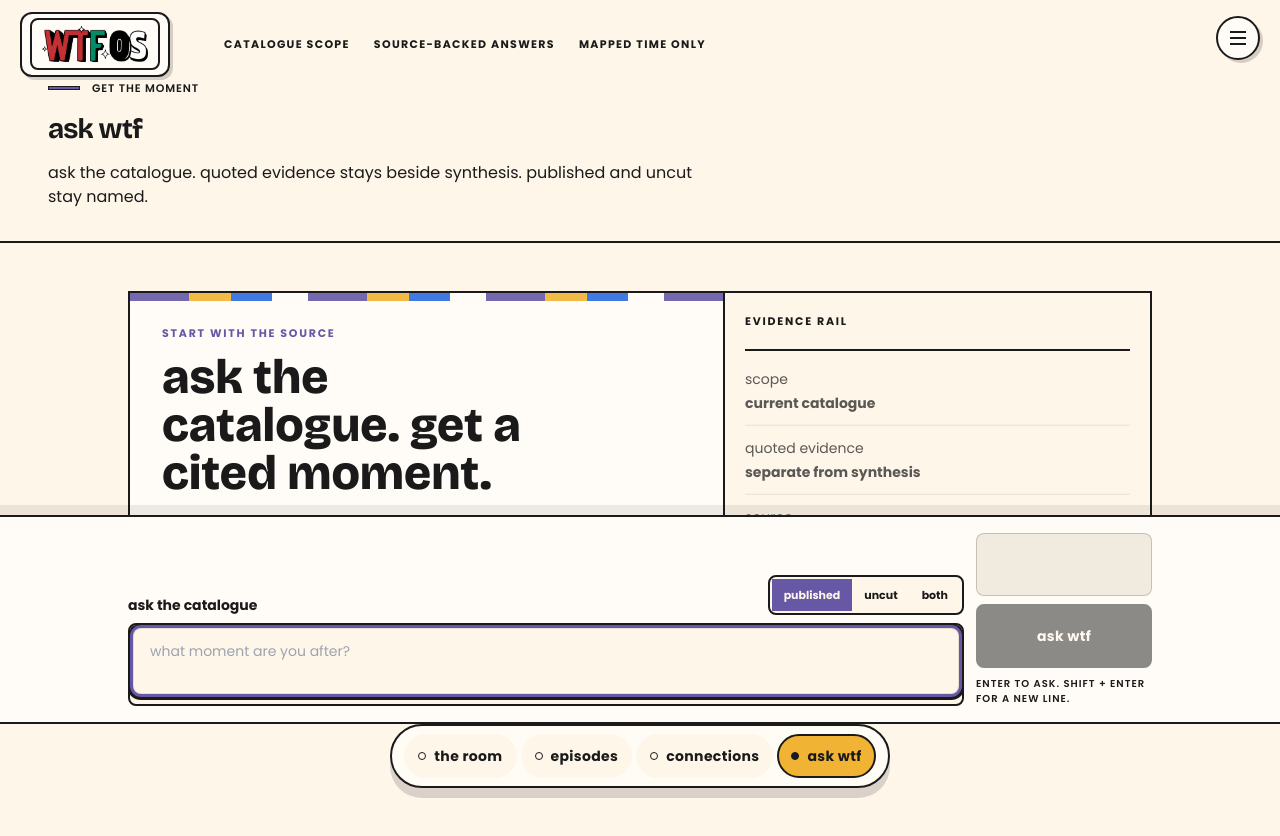
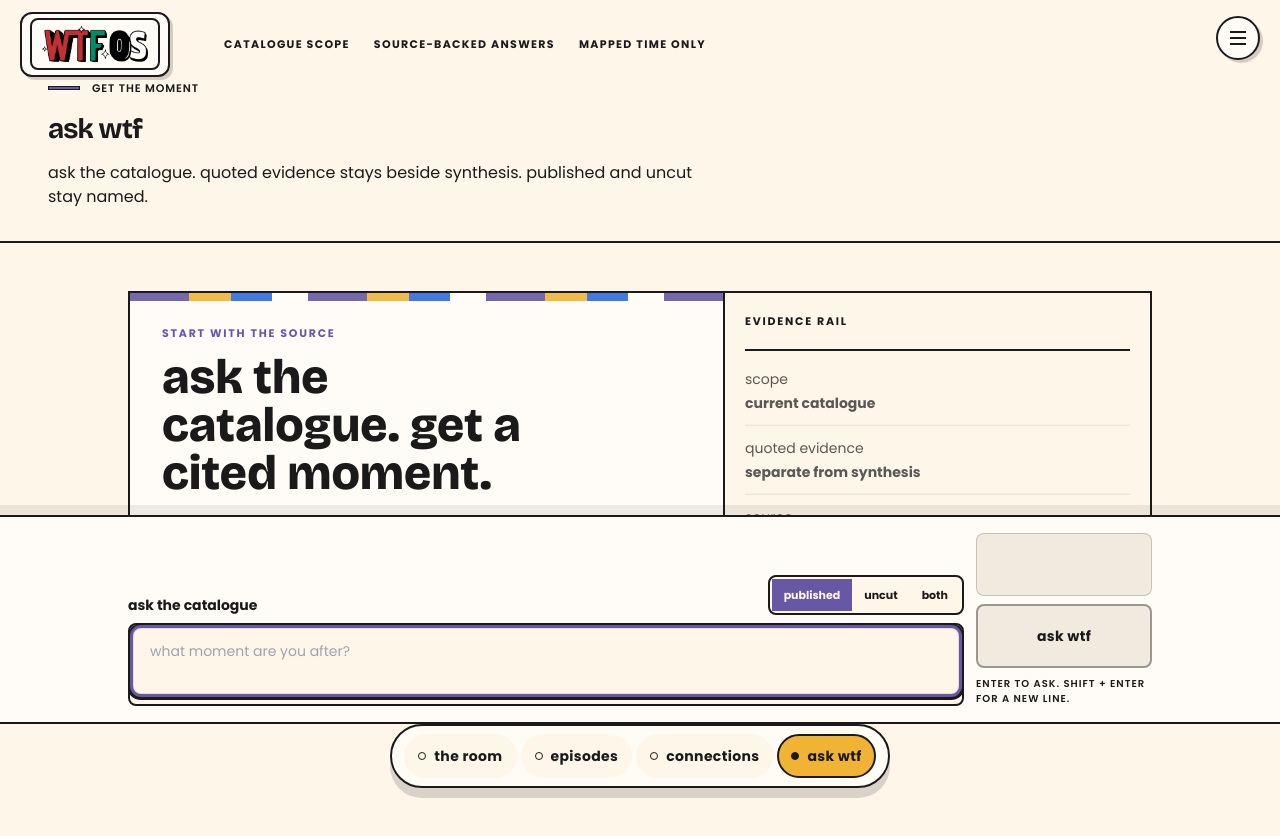
Before and after one commit to Sheshiyer/wtfmedia, a Next.js app in the folder web/: page /chat in a window 1280 px wide. Shown: the top 836 px of the page. Built offline with nearby package versions, Linux system fonts and the light colour scheme.

Commit message:
fix(web): preserve disabled composer contrast

```diff
--- a/web/components/domain/public/AskComposer.tsx
+++ b/web/components/domain/public/AskComposer.tsx
@@ -122,7 +122,7 @@ export function AskComposer({
             type="submit"
             disabled={disabled || loading || !value.trim()}
             loading={loading}
-            className="min-h-12 w-full border-foreground bg-knowledge text-on-knowledge hover:bg-knowledge sm:min-h-16"
+            className="min-h-12 w-full border-foreground bg-knowledge text-on-knowledge hover:bg-knowledge disabled:border-foreground/40 disabled:bg-surface-subtle disabled:text-foreground disabled:opacity-100 sm:min-h-16"
           >
             ask wtf
           </Button>
```
Also changed, not shown: 1 other file (tests, documents, lock files or other folders).
